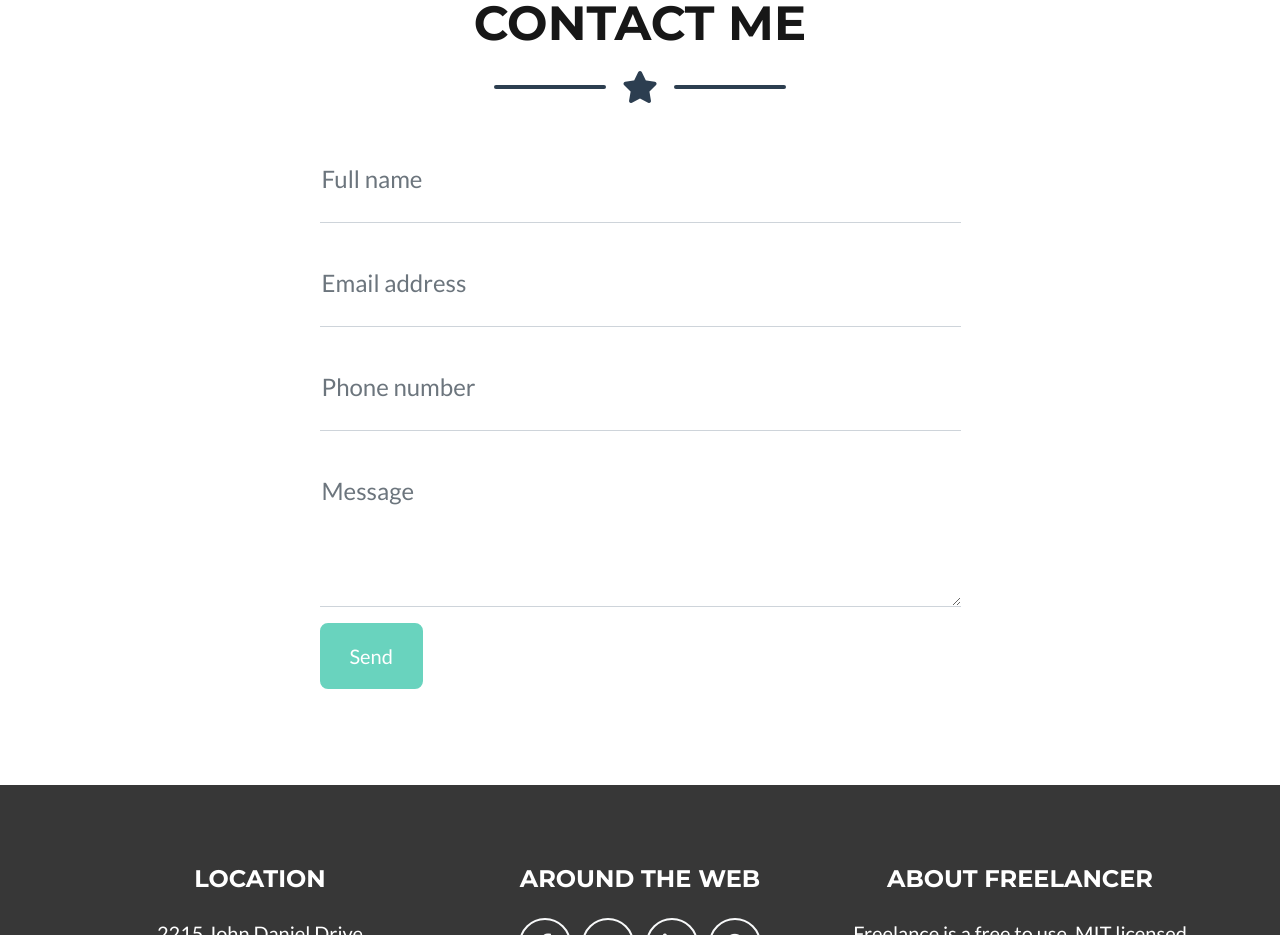
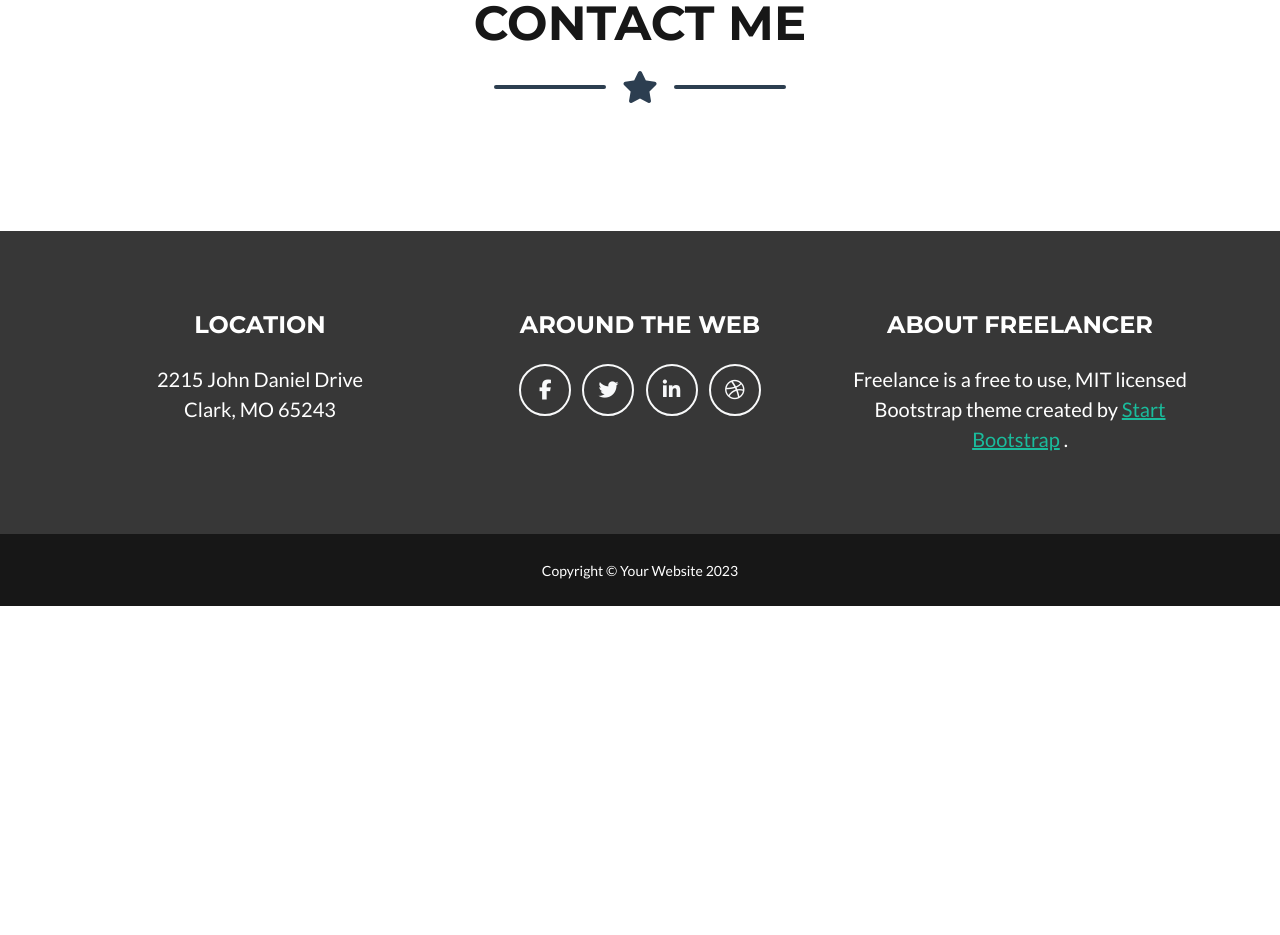
Before and after one commit to EdwardEmanuelIII/Hackathon, a plain HTML site: page index-example.html in a window 1280 px wide. Shown: the part 2357-3292 px from the top of the page. After the commit the page ends 2963 px from the top, so only its background shows below. Drawn offline with nearby package versions, Linux system fonts and the light colour scheme.

Commit message:
Remove form

```diff
--- a/index-example.html
+++ b/index-example.html
@@ -314,109 +314,7 @@
         <!-- Contact Section Form-->
         <div class="row justify-content-center">
           <div class="col-lg-8 col-xl-7">
-            <!-- * * * * * * * * * * * * * * *-->
-            <!-- * * SB Forms Contact Form * *-->
-            <!-- * * * * * * * * * * * * * * *-->
-            <!-- This form is pre-integrated with SB Forms.-->
-            <!-- To make this form functional, sign up at-->
-            <!-- https://startbootstrap.com/solution/contact-forms-->
-            <!-- to get an API token!-->
-            <form id="contactForm" data-sb-form-api-token="API_TOKEN">
-              <!-- Name input-->
-              <div class="form-floating mb-3">
-                <input
-                  class="form-control"
-                  id="name"
-                  type="text"
-                  placeholder="Enter your name..."
-                  data-sb-validations="required"
-                />
-                <label for="name">Full name</label>
-                <div class="invalid-feedback" data-sb-feedback="name:required">
-                  A name is required.
-                </div>
-              </div>
-              <!-- Email address input-->
-              <div class="form-floating mb-3">
-                <input
-                  class="form-control"
-                  id="email"
-                  type="email"
-                  placeholder="name@example.com"
-                  data-sb-validations="required,email"
-                />
-                <label for="email">Email address</label>
-                <div class="invalid-feedback" data-sb-feedback="email:required">
-                  An email is required.
-                </div>
-                <div class="invalid-feedback" data-sb-feedback="email:email">
-                  Email is not valid.
-                </div>
-              </div>
-              <!-- Phone number input-->
-              <div class="form-floating mb-3">
-                <input
-                  class="form-control"
-                  id="phone"
-                  type="tel"
-                  placeholder="(123) 456-7890"
-                  data-sb-validations="required"
-                />
-                <label for="phone">Phone number</label>
-                <div class="invalid-feedback" data-sb-feedback="phone:required">
-                  A phone number is required.
-                </div>
-              </div>
-              <!-- Message input-->
-              <div class="form-floating mb-3">
-                <textarea
-                  class="form-control"
-                  id="message"
-                  type="text"
-                  placeholder="Enter your message here..."
-                  style="height: 10rem"
-                  data-sb-validations="required"
-                ></textarea>
-                <label for="message">Message</label>
-                <div
-                  class="invalid-feedback"
-                  data-sb-feedback="message:required"
-                >
-                  A message is required.
-                </div>
-              </div>
-              <!-- Submit success message-->
-              <!---->
-              <!-- This is what your users will see when the form-->
-              <!-- has successfully submitted-->
-              <div class="d-none" id="submitSuccessMessage">
-                <div class="text-center mb-3">
-                  <div class="fw-bolder">Form submission successful!</div>
-                  To activate this form, sign up at
-                  <br />
-                  <a href="https://startbootstrap.com/solution/contact-forms"
-                    >https://startbootstrap.com/solution/contact-forms</a
-                  >
-                </div>
-              </div>
-              <!-- Submit error message-->
-              <!---->
-              <!-- This is what your users will see when there is-->
-              <!-- an error submitting the form-->
-              <div class="d-none" id="submitErrorMessage">
-                <div class="text-center text-danger mb-3">
-                  Error sending message!
-                </div>
-              </div>
-              <!-- Submit Button-->
-              <button
-                class="btn btn-primary btn-xl disabled"
-                id="submitButton"
-                type="submit"
-              >
-                Send
-              </button>
-            </form>
+            <!-- FORM WAS HERE -->
           </div>
         </div>
       </div>
@@ -840,10 +738,5 @@
     <script src="https://cdn.jsdelivr.net/npm/bootstrap@5.2.3/dist/js/bootstrap.bundle.min.js"></script>
     <!-- Core theme JS-->
     <script src="js/scripts.js"></script>
-    <!-- * * * * * * * * * * * * * * * * * * * * * * * * * * * * * * * * * * * * * * * *-->
-    <!-- * *                               SB Forms JS                               * *-->
-    <!-- * * Activate your form at https://startbootstrap.com/solution/contact-forms * *-->
-    <!-- * * * * * * * * * * * * * * * * * * * * * * * * * * * * * * * * * * * * * * * *-->
-    <script src="https://cdn.startbootstrap.com/sb-forms-latest.js"></script>
   </body>
 </html>
```
